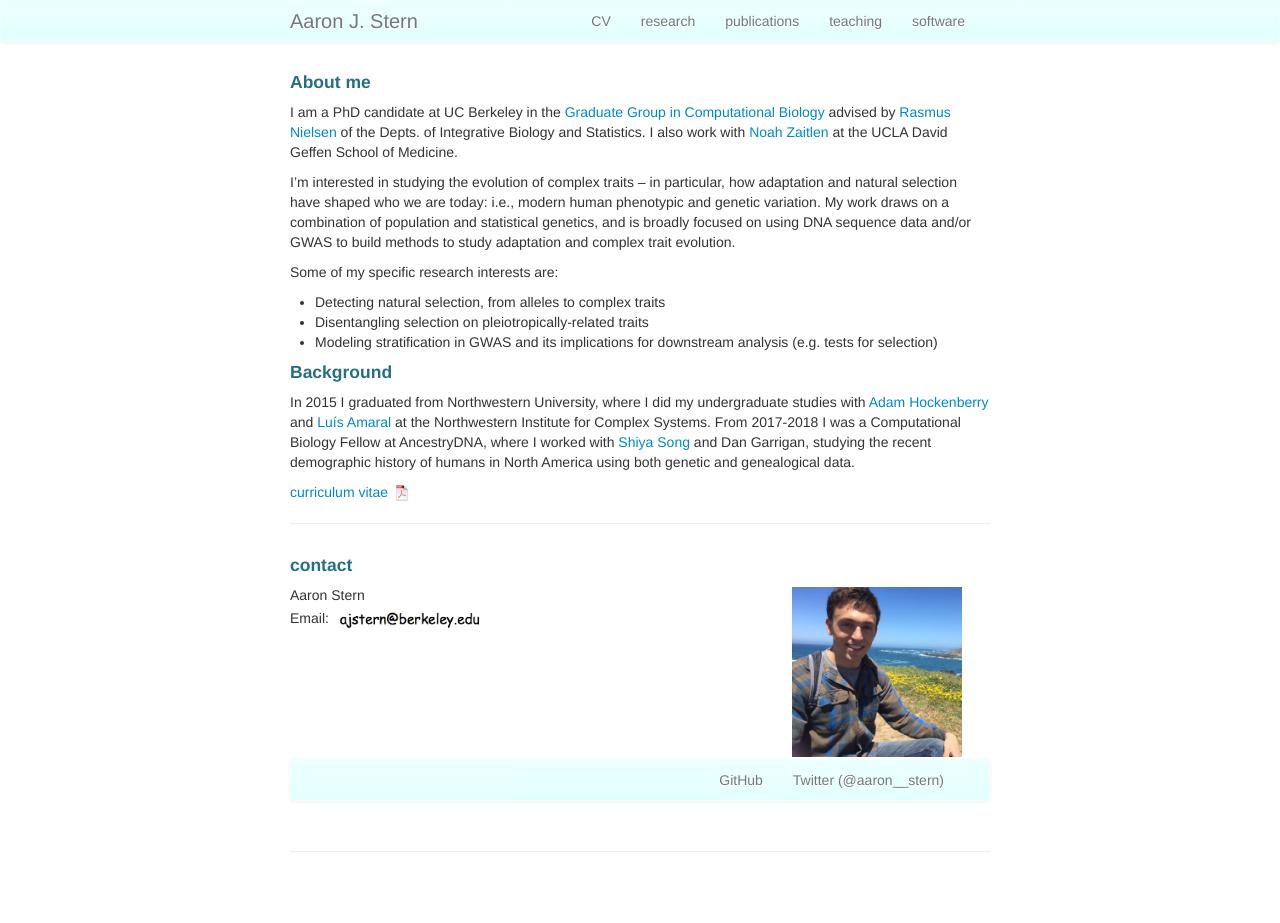
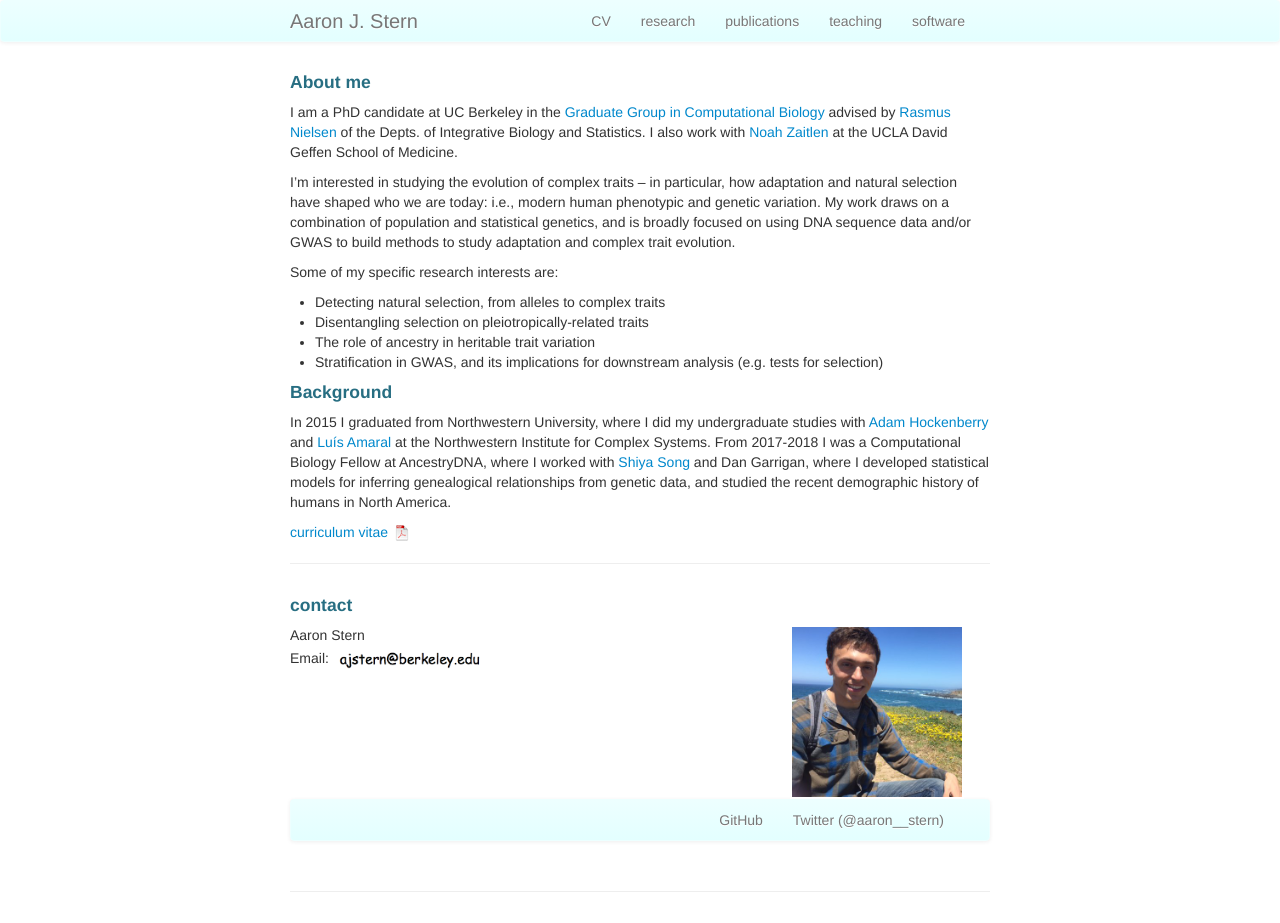
Before and after one commit to 35ajstern/simple_academic_website, a Jekyll site: the page built from index.md, in a window 1280 px wide. Built offline with Jekyll 4.4.1, drawn with Linux system fonts in a browser that asks for light colours; before the commit the page ends 900 px from its top, so only the background shows below that.

Commit message:
index change

```diff
--- a/index.md
+++ b/index.md
@@ -14,11 +14,12 @@ Some of my specific research interests are:
 <ul>
 	<li> Detecting natural selection, from alleles to complex traits </li>
 	<li> Disentangling selection on pleiotropically-related traits </li>
-	<li> Modeling stratification in GWAS and its implications for downstream analysis (e.g. tests for selection) </li>
+	<li> The role of ancestry in heritable trait variation </li>
+	<li> Stratification in GWAS, and its implications for downstream analysis (e.g. tests for selection) </li>
 </ul>
 
 #### Background
-In 2015 I graduated from Northwestern University, where I did my undergraduate studies with <a href="https://adamhockenberry.com/">Adam Hockenberry</a> and <a href="https://amaral.northwestern.edu/">Luís Amaral</a> at the Northwestern Institute for Complex Systems. From 2017-2018 I was a Computational Biology Fellow at AncestryDNA, where I worked with <a href="http://songsy.github.io/">Shiya Song</a> and Dan Garrigan, studying the recent demographic history of humans in North America using both genetic and genealogical data.
+In 2015 I graduated from Northwestern University, where I did my undergraduate studies with <a href="https://adamhockenberry.com/">Adam Hockenberry</a> and <a href="https://amaral.northwestern.edu/">Luís Amaral</a> at the Northwestern Institute for Complex Systems. From 2017-2018 I was a Computational Biology Fellow at AncestryDNA, where I worked with <a href="http://songsy.github.io/">Shiya Song</a> and Dan Garrigan, where I developed statistical models for inferring genealogical relationships from genetic data, and studied the recent demographic history of humans in North America.
 
 
 [curriculum vitae ![CV as pdf]({{ BASE_PATH }}/pages/icons16/pdf-icon.png)]({{ BASE_PATH }}/assets/CV.pdf)<br/>
```
